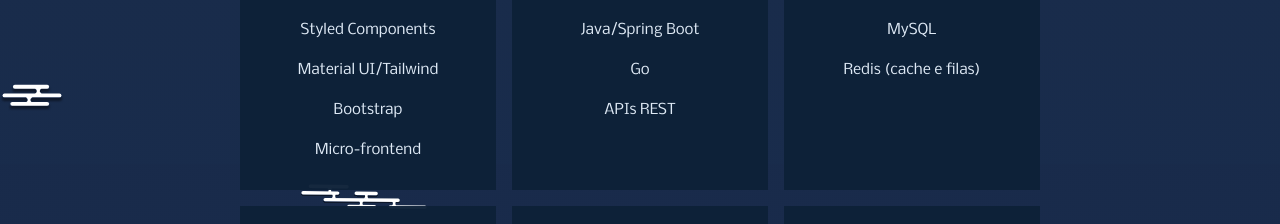
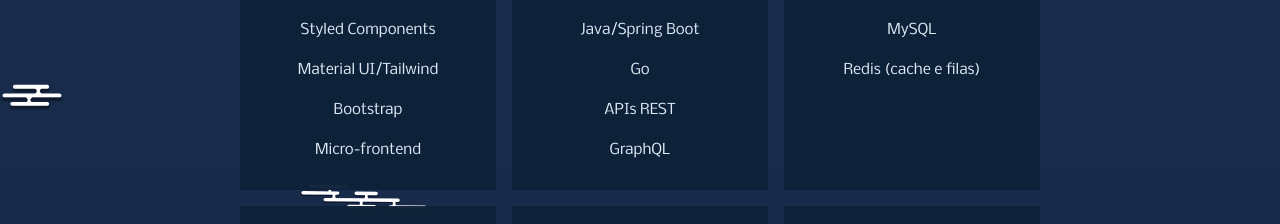
Before and after one commit to LaryssaGomes/my-portfolio-japanese-theme, a Next.js app: page / in a window 1280 px wide. Shown: the part 1421-1645 px from the top of the page. Built offline with nearby package versions, Linux system fonts and the light colour scheme; a web font is replaced by a local one.

Commit message:
feat: adicionar suporte a GraphQL nas descrições dos projetos

```diff
--- a/src/components/background-section/project.tsx
+++ b/src/components/background-section/project.tsx
@@ -11,9 +11,10 @@
       { name: "Styles-component", color: "#202147" },
       { name: "Figma", color: "#f35c5c" },
       { name: "Puppeteer", color: "#5415ac" },
+      { name: "GraphQL", color: "#e10098" },
     ],
     infoLink: "https://github.com/LaryssaGomes/Nextjs-bird",
-    projectLink: "https://nextjs-bird-exfhmmgon-laryssagomes.vercel.app/",
+    projectLink: "https://nextjs-bird.vercel.app/",
     image: { url: "/imagens/projetos/bird.png", width: 424, height: 585 },
   },
   {
--- a/src/i18n/en.ts
+++ b/src/i18n/en.ts
@@ -39,6 +39,7 @@
           "Java/Spring Boot",
           "Go",
           "REST APIs",
+          "GraphQL",
         ],
       },
       {
@@ -146,7 +147,7 @@
       {
         title: "Nextjs-bird",
         description:
-          "Nextjs-bird is a dynamic site built with Next.js, using data scraped from two websites via Puppeteer and organized in a CMS. The project includes a gallery of historical photos, integration with external APIs, and a search tool for bird identification. The entire application design was crafted to deliver an intuitive and engaging experience.",
+          "Nextjs-bird is a dynamic site built with Next.js, using data scraped from two websites via Puppeteer and organized in a CMS (DatoCMS), queried through its GraphQL API. The project includes a gallery of historical photos, integration with external APIs, and a search tool for bird identification. The entire application design was crafted to deliver an intuitive and engaging experience.",
       },
       {
         title: "Landing Page — Ponto Saber",
--- a/src/i18n/pt.ts
+++ b/src/i18n/pt.ts
@@ -39,6 +39,7 @@
           "Java/Spring Boot",
           "Go",
           "APIs REST",
+          "GraphQL",
         ],
       },
       {
@@ -146,7 +147,7 @@
       {
         title: "Nextjs-bird",
         description:
-          "Nextjs-bird é um site dinâmico desenvolvido com Next.js, usando dados extraídos de dois sites via Puppeteer e organizados em um CMS. O projeto inclui uma galeria de fotos históricas, integração com APIs externas, e uma ferramenta de pesquisa para identificação de aves. Todo o design da aplicação foi criado para oferecer uma experiência intuitiva e envolvente.",
+          "Nextjs-bird é um site dinâmico desenvolvido com Next.js, usando dados extraídos de dois sites via Puppeteer e organizados em um CMS (DatoCMS), consultado via API GraphQL. O projeto inclui uma galeria de fotos históricas, integração com APIs externas, e uma ferramenta de pesquisa para identificação de aves. Todo o design da aplicação foi criado para oferecer uma experiência intuitiva e envolvente.",
       },
       {
         title: "Landing Page — Ponto Saber",
```
Also changed, not shown: public/imagens/projetos/netlfix_clone.webp (deleted).
